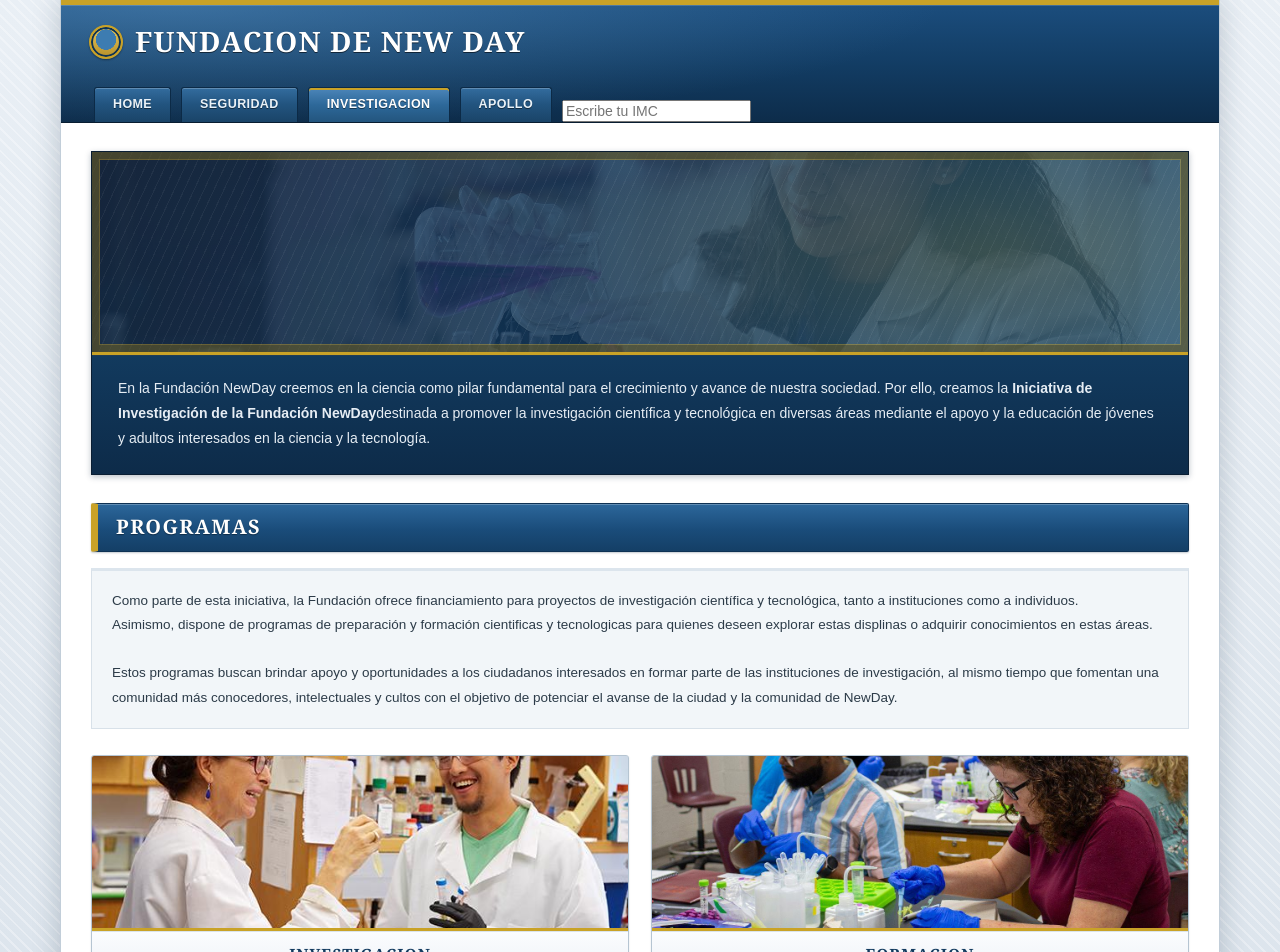
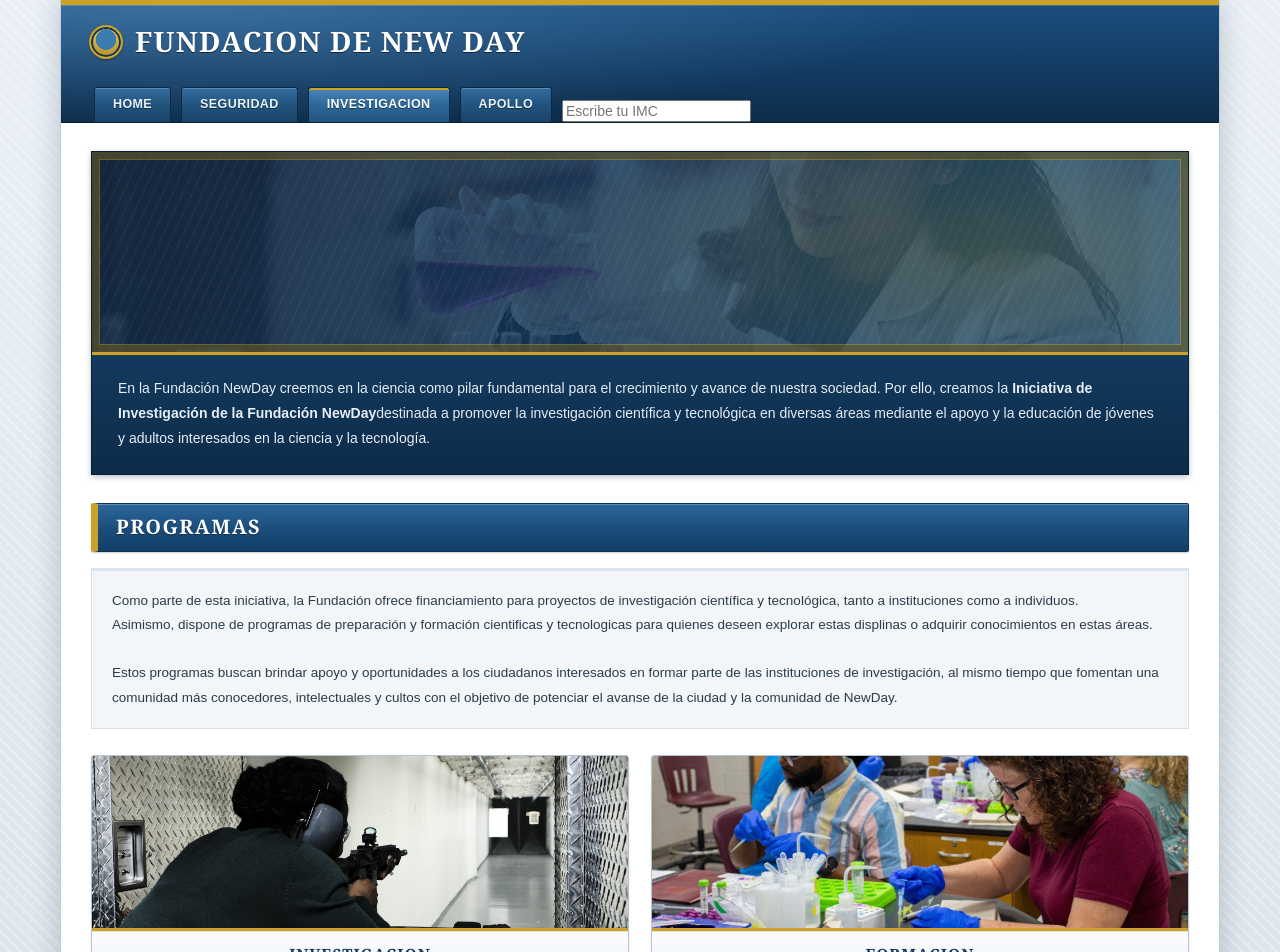
Before and after one commit to Andres-albornoz/NewDay_web, a React (Vite) app: page /#/Investigacion in a window 1280 px wide. Shown: the top 952 px of the page. Built offline with nearby package versions, Linux system fonts and the light colour scheme.

Commit message:
intento v4.6 solucionar inicio

```diff
--- a/src/pages/Investigacion.jsx
+++ b/src/pages/Investigacion.jsx
@@ -3,12 +3,12 @@ import { Link } from 'react-router';
 const programas_Investigacion = [
   {
     nombre: 'Investigacion',
-    imagen: '/imagenes/Investigacion.png',
+    imagen: './imagenes/tiros.png',
     texto: 'apollo y financiamiento de proyectos de investigación'
   },
   {
     nombre: 'formacion',
-    imagen: '/imagenes/Formacion.png',
+    imagen: './imagenes/Formacion.png',
     texto: 'formacion y educacion cientifica y tecnologica'
   },
 ];
```
